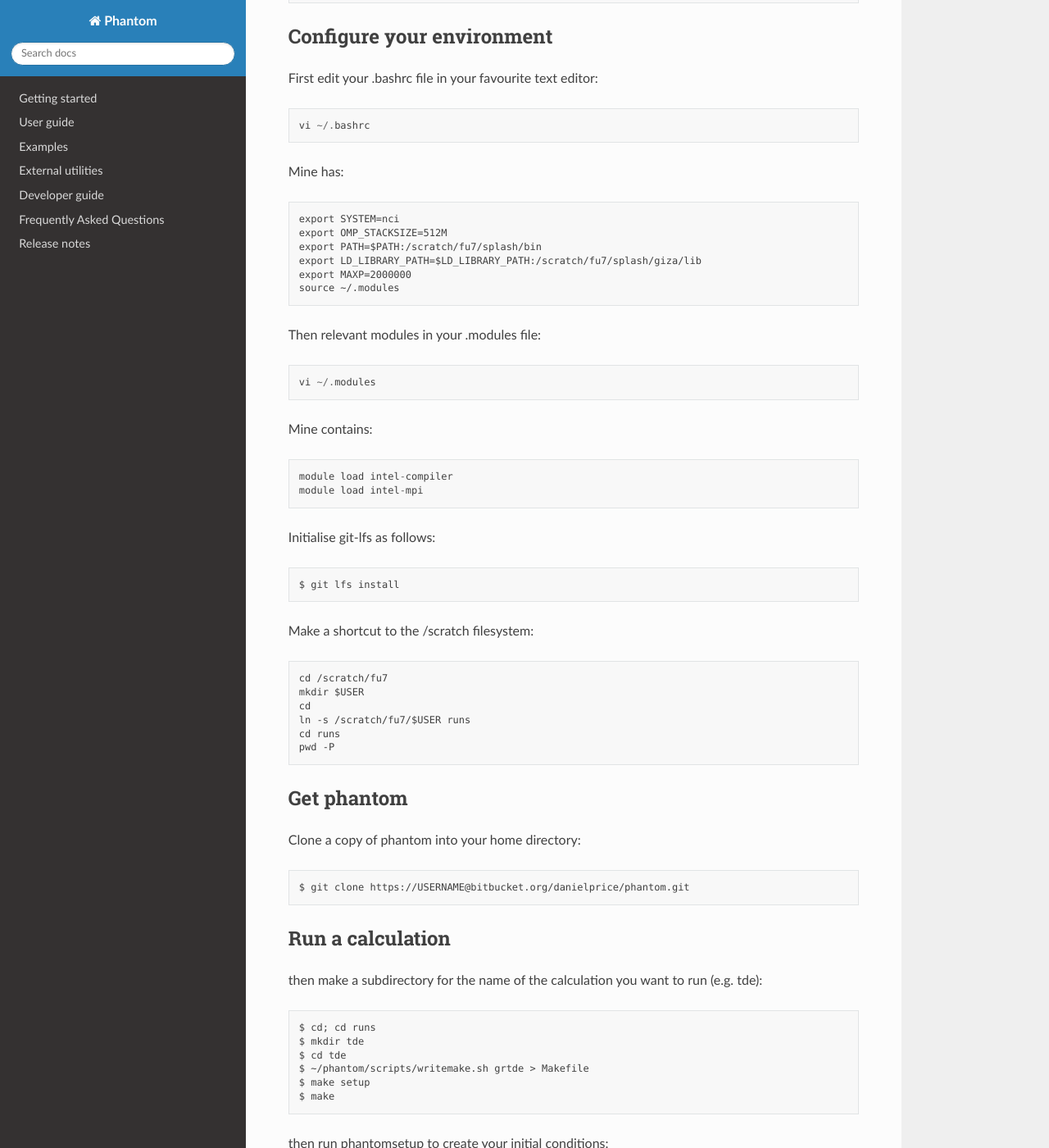
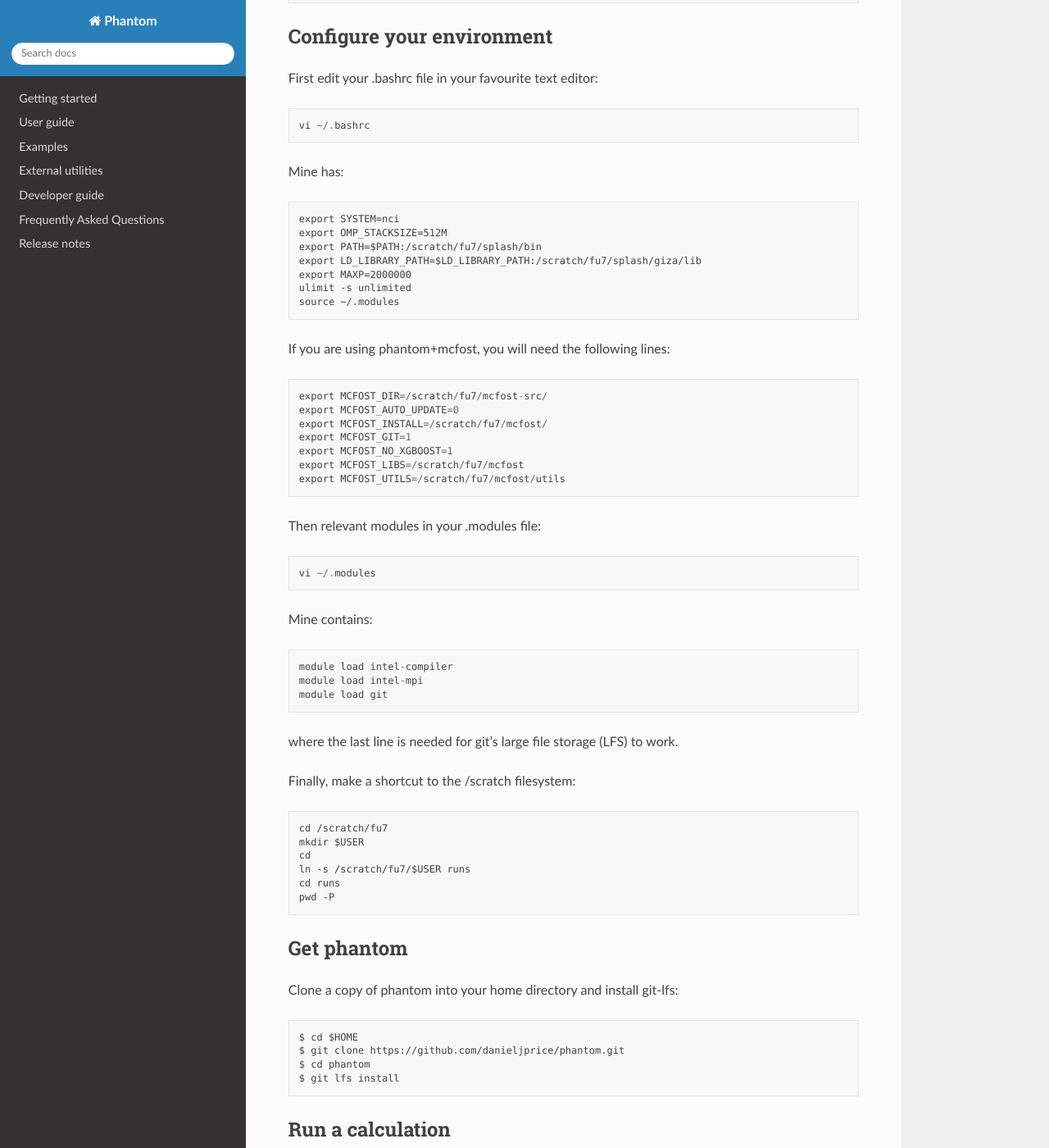
Before and after one commit to danieljprice/phantom, a Sphinx documentation site: the page built from docs/nci.rst, in a window 1280 px wide and 1400 px high, scrolled down 436 px. Shown: the whole window at 82% size. Built offline with Sphinx 7.4.7 and the Read the Docs theme 2.0.0, drawn with Linux system fonts in a browser that asks for light colours; pages that are not in the unit, such as notebooks, are missing from menus.

Commit message:
(docs) updated info on nci

```diff
--- a/docs/nci.rst
+++ b/docs/nci.rst
@@ -26,7 +26,18 @@
    export PATH=$PATH:/scratch/fu7/splash/bin
    export LD_LIBRARY_PATH=$LD_LIBRARY_PATH:/scratch/fu7/splash/giza/lib
    export MAXP=2000000
+   ulimit -s unlimited
    source ~/.modules
+
+If you are using phantom+mcfost, you will need the following lines::
+
+   export MCFOST_DIR=/scratch/fu7/mcfost-src/
+   export MCFOST_AUTO_UPDATE=0
+   export MCFOST_INSTALL=/scratch/fu7/mcfost/
+   export MCFOST_GIT=1
+   export MCFOST_NO_XGBOOST=1
+   export MCFOST_LIBS=/scratch/fu7/mcfost
+   export MCFOST_UTILS=/scratch/fu7/mcfost/utils
 
 Then relevant modules in your .modules file::
 
@@ -36,12 +47,11 @@
 
    module load intel-compiler
    module load intel-mpi
+   module load git
 
-Initialise git-lfs as follows::
+where the last line is needed for git's large file storage (LFS) to work.
 
-   $ git lfs install
-
-Make a shortcut to the /scratch filesystem::
+Finally, make a shortcut to the /scratch filesystem::
 
    cd /scratch/fu7
    mkdir $USER
@@ -53,9 +63,12 @@
 Get phantom
 -----------
 
-Clone a copy of phantom into your home directory::
+Clone a copy of phantom into your home directory and install git-lfs::
 
-   $ git clone https://USERNAME@bitbucket.org/danielprice/phantom.git
+   $ cd $HOME
+   $ git clone https://github.com/danieljprice/phantom.git
+   $ cd phantom
+   $ git lfs install
 
 Run a calculation
 ------------------
```
